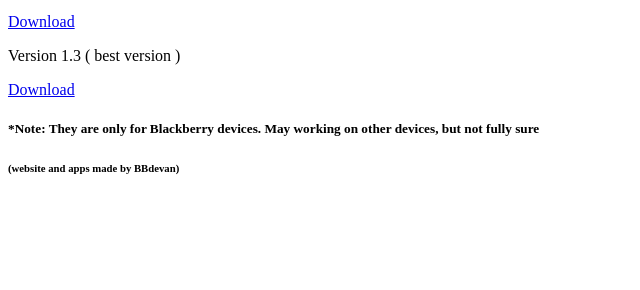
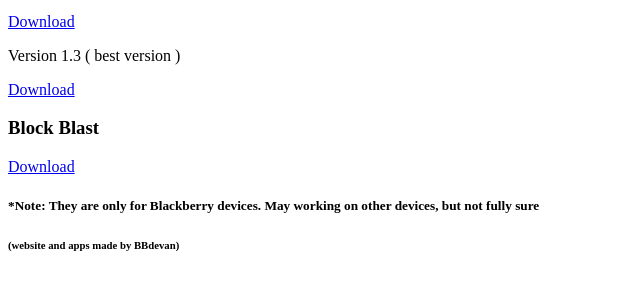
Before and after one commit to BBdevan/BerryTube, a plain HTML site: page index.html in a window 1280 px wide. Shown: the part 142-432 px from the top of the page, without its empty margins (0-640 px from the left). Drawn offline with Linux system fonts and the light colour scheme.

Commit message:
Add files via upload

```diff
--- a/index.html
+++ b/index.html
@@ -10,6 +10,8 @@
     <a href="https://github.com/BBdevan/BerryTube/releases/download/v1.4.0-beta.1/BerryTube.jar" target="_blank">Download</a>
     <p class="fw-normal">Version 1.3 ( best version )</p>
     <a href="https://github.com/BBdevan/BerryTube/releases/download/v1.3.0/BerryTube.jar" target="_blank">Download</a>
+    <h3>Block Blast</h3>
+    <a href="https://github.com/BBdevan/Block-Blast-for-bb/releases/download/v1.0.0/Block.Blast.jar" target="_blank">Download</a>
     <h5>*Note: They are only for Blackberry devices. May working on other devices, but not fully sure</h5>
     <h6>(website and apps made by BBdevan)</h6>
   </body>
```
